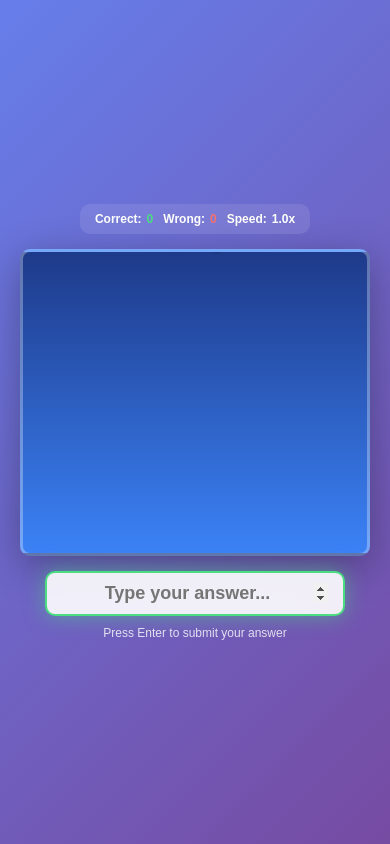
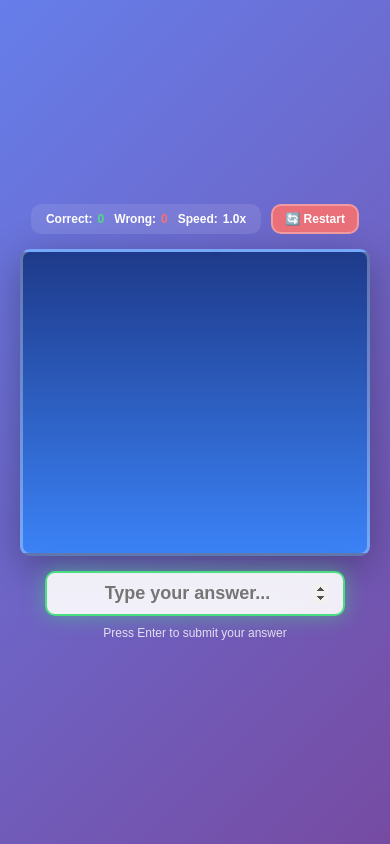
Before and after one commit to JacoboGanon/game_demo, a plain HTML site: page index.html in a window 390 px wide. Both pictures are taken after a click on the button "Start Game". Drawn offline with Linux system fonts and the light colour scheme.

Commit message:
Implemented reset button functionality and updated styles for better layout and responsiveness.

```diff
--- a/game.js
+++ b/game.js
@@ -446,6 +446,9 @@ function startGame() {
   // Hide description and start button
   document.querySelector(".description").classList.add("hidden");
 
+  // Show reset button
+  document.getElementById("resetBtn").classList.remove("hidden");
+
   // Enable input
   const inputElement = document.getElementById("answerInput");
   inputElement.disabled = false;
@@ -474,6 +477,9 @@ function restartGame() {
   updateStats();
   document.getElementById("gameOver").classList.remove("show");
 
+  // Hide reset button
+  document.getElementById("resetBtn").classList.add("hidden");
+
   // Show description and start button again
   const description = document.querySelector(".description");
   description.classList.remove("hidden");
--- a/index.html
+++ b/index.html
@@ -8,6 +8,7 @@
   </head>
   <body>
     <div class="game-container">
+      <div class="stats-container">
         <div class="stats">
           <div class="stat-item">
             <span>Correct:</span>
@@ -21,6 +22,10 @@
             <span>Speed:</span>
             <span id="speedLevel">1x</span>
           </div>
+        </div>
+        <button class="reset-btn hidden" id="resetBtn" onclick="restartGame()">
+          🔄 Restart
+        </button>
       </div>
 
       <canvas id="gameCanvas"></canvas>
--- a/styles.css
+++ b/styles.css
@@ -23,6 +23,14 @@ body {
   padding: 20px;
   max-width: 100%;
   width: 100%;
+}
+
+.stats-container {
+  display: flex;
+  align-items: center;
+  gap: 20px;
+  flex-wrap: wrap;
+  justify-content: center;
 }
 
 .stats {
@@ -201,8 +209,38 @@ body {
   display: none;
 }
 
+.reset-btn {
+  padding: 10px 20px;
+  font-size: 16px;
+  background: rgba(248, 113, 113, 0.9);
+  color: white;
+  border: 2px solid rgba(255, 255, 255, 0.3);
+  border-radius: 10px;
+  cursor: pointer;
+  font-weight: bold;
+  transition: all 0.2s;
+  backdrop-filter: blur(10px);
+}
+
+.reset-btn:hover {
+  background: rgba(239, 68, 68, 1);
+  transform: scale(1.05);
+}
+
+.reset-btn:active {
+  transform: scale(0.95);
+}
+
+.reset-btn.hidden {
+  display: none;
+}
+
 /* Mobile responsive styles */
 @media (max-width: 768px) {
+  .stats-container {
+    gap: 15px;
+  }
+
   .stats {
     gap: 15px;
     padding: 10px 20px;
@@ -213,6 +251,11 @@ body {
 
   .stat-item {
     gap: 5px;
+  }
+
+  .reset-btn {
+    padding: 8px 16px;
+    font-size: 14px;
   }
 
   #answerInput {
@@ -261,9 +304,18 @@ body {
     gap: 15px;
   }
 
+  .stats-container {
+    gap: 10px;
+  }
+
   .stats {
     gap: 10px;
     padding: 8px 15px;
+    font-size: 12px;
+  }
+
+  .reset-btn {
+    padding: 6px 12px;
     font-size: 12px;
   }
 
```
Lines whose indentation alone changed are shown as unchanged.
